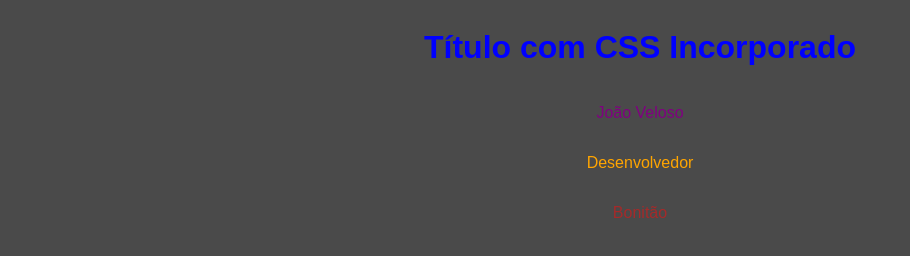
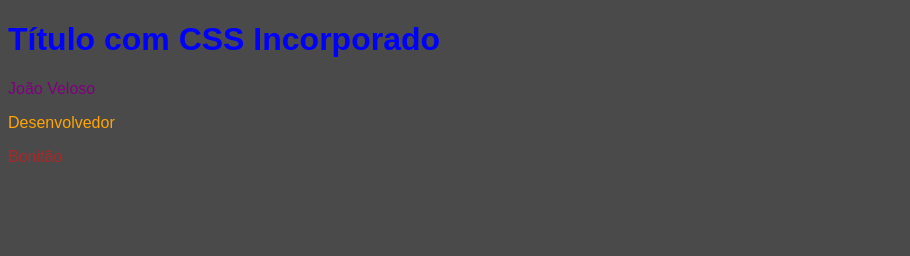
Before and after one commit to Jvelosoo/Curso-IOS, a plain HTML site: page Atividades/Aula01CSS/index.html in a window 1280 px wide. Shown: the whole page, without its empty margins (0-910 px from the left). Drawn offline with Linux system fonts and the light colour scheme.

Commit message:
atividade css 01

```diff
--- a/Atividades/Aula01CSS/index.html
+++ b/Atividades/Aula01CSS/index.html
@@ -18,17 +18,14 @@
             p {
                 color: green;
             }
-
-
         </style>
     </head>
-<body style="display: flex; flex-direction: column; justify-content: center; align-items: center;">
+    <body>
         <h1>Título com CSS Incorporado</h1>
-  <p style="color: purple;">João Veloso</p>
+        <p style="color: purple">João Veloso</p>
 
-  <p style="color: orange;">Desenvolvedor</p>
+        <p style="color: orange">Desenvolvedor</p>
 
-  <p style="color: brown;">Bonitão</p>
-
+        <p style="color: brown">Bonitão</p>
     </body>
 </html>
```
Lines whose indentation alone changed are shown as unchanged.
